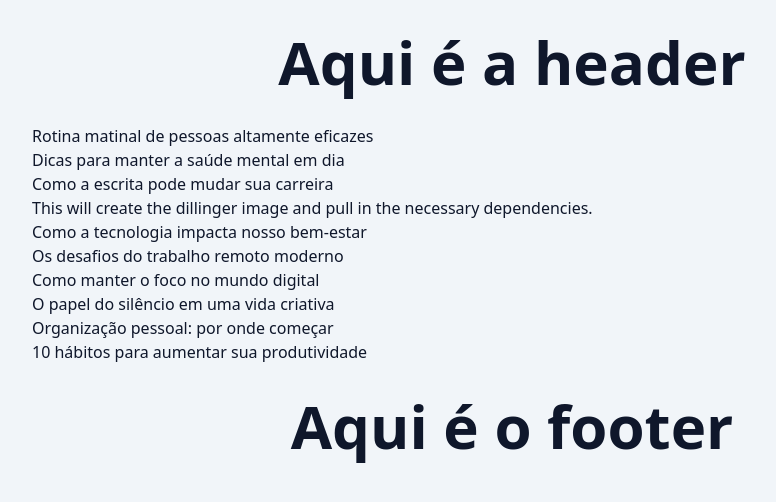
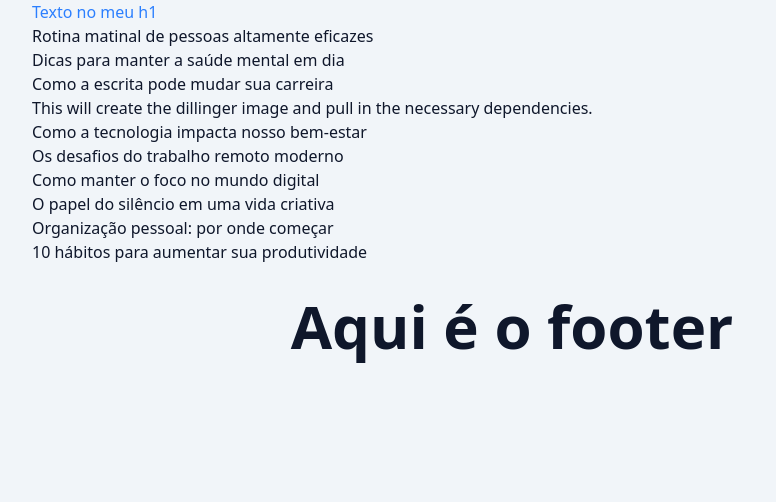
Before and after one commit to XxxCaetanoxxX/the-blog-next-react-course, a Next.js app: page / in a window 1280 px wide. Shown: the top 502 px of the page, without its empty margins (128-904 px from the left). Built offline with nearby package versions, Linux system fonts and the light colour scheme.

Commit message:
commit para salvar mudanças basica

```diff
--- a/src/app/page.tsx
+++ b/src/app/page.tsx
@@ -9,9 +9,10 @@ export default async function Home() {
 
   return (
     <Container>
-      <header>
+      {/* <header>
         <h1 className="text-6xl font-bold text-center py-8">Aqui é a header</h1>
-      </header>
+      </header> */}
+      <Header />
 
       <Suspense fallback={<SpinLoader />}>
         <PostsList />
```
